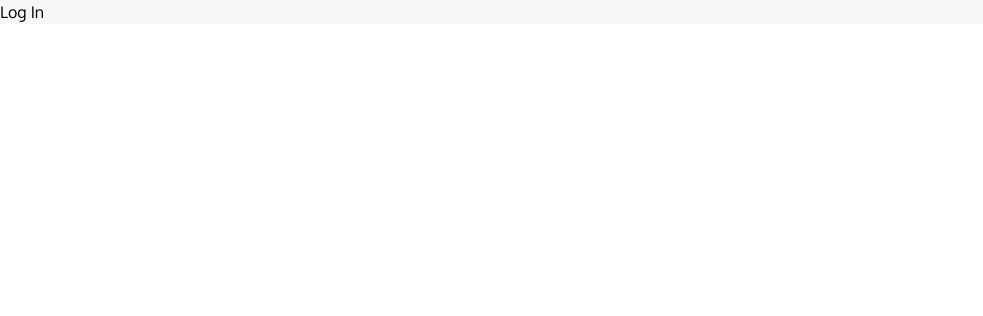
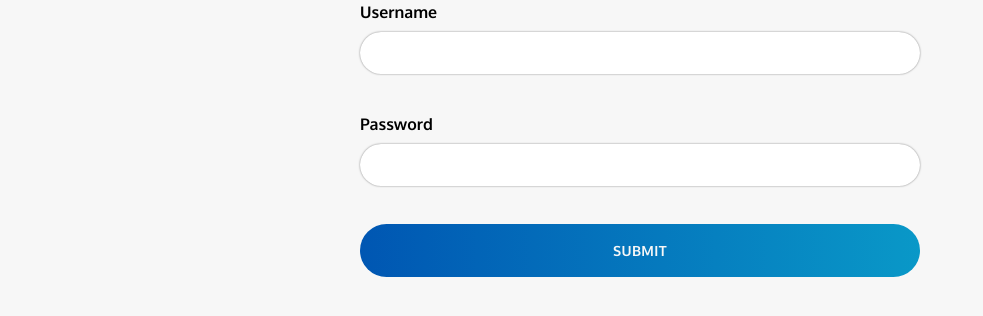
Before and after one commit to orojas12/furlorn, a React (Create React App) app: page /login in a window 1280 px wide. Shown: the top 316 px of the page, without its empty margins (0-983 px from the left). Built offline with nearby package versions, Linux system fonts and the light colour scheme.

Commit message:
add login page

```diff
--- a/src/App.tsx
+++ b/src/App.tsx
@@ -1,28 +1,10 @@
-import { BrowserRouter, Route, Routes } from "react-router-dom";
-import Components from "./pages/Components";
-import Login from "./pages/Login";
-
+import { Outlet } from "react-router-dom";
 import "./sass/main.scss";
 
 function App() {
   return (
-    <div className="App bg-light ff-sans">
-      <BrowserRouter>
-        <Routes>
-          <Route path="/">
-            {/* <Route index element={<Home />} /> */}
-            <Route path="login" element={<Login />} />
-            <Route path="components" element={<Components />} />
-            {/* <Route path="signup" element={<SignUp />} />
-            <Route path="posts">
-              <Route index element={<Posts />} />
-              <Route path=":id" element={<Post />} />
-              <Route path=":id/edit" element={<EditPost />} />
-              <Route path="new/*" element={<NewPost />} />
-            </Route> */}
-          </Route>
-        </Routes>
-      </BrowserRouter>
+    <div className="App container container--fluid bg-light ff-sans">
+      <Outlet />
     </div>
   );
 }
--- a/src/index.tsx
+++ b/src/index.tsx
@@ -1,17 +1,32 @@
 import React from "react";
 import ReactDOM from "react-dom/client";
+import { BrowserRouter, Route, Routes } from "react-router-dom";
+import Components from "./pages/Components";
+import Login from "./pages/Login";
+import reportWebVitals from "./reportWebVitals";
 import App from "./App";
-import reportWebVitals from "./reportWebVitals";
-import { AuthProvider } from "./lib/auth/AuthProvider";
 
 const root = ReactDOM.createRoot(
   document.getElementById("root") as HTMLElement
 );
 root.render(
   <React.StrictMode>
-    <AuthProvider>
-      <App />
-    </AuthProvider>
+    <BrowserRouter>
+      <Routes>
+        <Route path="/" element={<App />}>
+          {/* <Route index element={<Home />} /> */}
+          <Route path="login" element={<Login />} />
+          <Route path="components" element={<Components />} />
+          {/* <Route path="signup" element={<SignUp />} />
+            <Route path="posts">
+              <Route index element={<Posts />} />
+              <Route path=":id" element={<Post />} />
+              <Route path=":id/edit" element={<EditPost />} />
+              <Route path="new/*" element={<NewPost />} />
+            </Route> */}
+        </Route>
+      </Routes>
+    </BrowserRouter>
   </React.StrictMode>
 );
 
--- a/src/lib/auth/AuthProvider.tsx
+++ /dev/null
@@ -1,10 +0,0 @@
-import { AuthContext, useAuthAPI } from "./auth";
-
-export function AuthProvider({
-  children,
-}: {
-  children: React.ReactNode | React.ReactNode[];
-}) {
-  const auth = useAuthAPI();
-  return <AuthContext.Provider value={auth}>{children}</AuthContext.Provider>;
-}
--- a/src/lib/auth/auth.ts
+++ /dev/null
@@ -1,121 +0,0 @@
-import { createContext } from "react";
-import { useLocalStorage } from "../../hooks/useLocalStorage";
-
-type AuthContextType = ReturnType<typeof useAuthAPI>;
-
-interface IAuthResponse {
-  ok: boolean;
-  status: number | null;
-  error: string;
-}
-
-const BASE_URL = "http://127.0.0.1:8000/api";
-
-export const AuthContext = createContext<AuthContextType>(
-  {} as AuthContextType
-);
-
-export function useAuthAPI() {
-  const [accessToken, setAccessToken] = useLocalStorage("accessToken");
-  const [refreshToken, setRefreshToken] = useLocalStorage("refreshToken");
-  const [user, setUser] = useLocalStorage("user");
-
-  async function fetchUser(accessToken: string) {
-    let res;
-
-    try {
-      res = await fetch(BASE_URL + "/profile", {
-        method: "GET",
-        headers: {
-          Authorization: "Bearer " + accessToken,
-          Accept: "application/json",
-        },
-      });
-    } catch (err) {
-      console.error(err);
-      return null;
-    }
-
-    const user = await res.json();
-    setUser(user);
-    return user;
-  }
-
-  async function login(
-    username: string,
-    password: string
-  ): Promise<IAuthResponse> {
-    let res;
-    let data;
-    try {
-      res = await fetch(BASE_URL + "/token", {
-        method: "POST",
-        headers: {
-          Accept: "application/json",
-          "Content-Type": "application/json",
-        },
-        body: JSON.stringify({ username, password }),
-      });
-    } catch (err) {
-      console.error(err);
-      return {
-        ok: false,
-        status: null,
-        error: "Something went wrong. Please try again later.",
-      };
-    }
-
-    data = await res.json();
-    if (res.ok) {
-      setAccessToken(data.access);
-      setRefreshToken(data.refresh);
-      fetchUser(data.access);
-    }
-    return { ok: res.ok, status: res.status, error: data.detail || "" };
-  }
-
-  async function signup(
-    username: string,
-    password: string,
-    nickname: string | null
-  ): Promise<IAuthResponse> {
-    let res;
-    try {
-      res = await fetch(BASE_URL + "/register", {
-        method: "POST",
-        headers: {
-          Accept: "application/json",
-          "Content-Type": "application/json",
-        },
-        body: JSON.stringify({ username, password, nickname }),
-      });
-    } catch (err) {
-      console.error(err);
-      return {
-        ok: false,
-        status: null,
-        error: "Something went wrong. Please try again later.",
-      };
-    }
-    const data = await res.json();
-    return { ok: res.ok, status: res.status, error: data.detail || "" };
-  }
-
-  function logout() {
-    return;
-  }
-
-  async function refreshAccessToken() {
-    return;
-  }
-
-  return {
-    user,
-    accessToken,
-    refreshToken,
-    login,
-    signup,
-    logout,
-    refreshAccessToken,
-  };
-}
--- a/src/lib/auth/useAuth.ts
+++ /dev/null
@@ -1,6 +0,0 @@
-import { useContext } from "react";
-import { AuthContext } from "./auth";
-
-export default function useAuth() {
-  return useContext(AuthContext);
-}
--- a/src/pages/Components.tsx
+++ b/src/pages/Components.tsx
@@ -7,7 +7,7 @@ export interface IComponentsProps {}
 export default function Components(props: IComponentsProps) {
   return (
     <div
-      className="container flex flex-column justify-center align-center flow"
+      className="flex flex-column justify-center align-center flow"
       style={{ minHeight: "inherit" }}
     >
       <h1 className="text-4xl ff-cursive spacing-tight">Display</h1>
@@ -26,7 +26,7 @@ export default function Components(props: IComponentsProps) {
       <Card />
       <Breadcrumb />
       <Badge>optional</Badge>
-      <FormInput
+      {/* <FormInput
         key={1}
         name="username"
         type="text"
@@ -37,8 +37,8 @@ export default function Components(props: IComponentsProps) {
         errorMsg="Username is too short."
         description="Username must be at least 3 characters long"
         pattern="[A-Za-z]{3,20}"
-      />
-      <Form
+      /> */}
+      {/* <Form
         id="testForm"
         inputs={[
           {
@@ -81,7 +81,7 @@ export default function Components(props: IComponentsProps) {
           password: "",
           confirmPassword: "",
         }}
-      />
+      /> */}
       <Tooltip
         id="testtooltip"
         position="left-start"
--- a/src/pages/Login.tsx
+++ b/src/pages/Login.tsx
@@ -1,7 +1,44 @@
-import * as React from "react";
+import { useState } from "react";
+import { useNavigate } from "react-router-dom";
+import { Form } from "../components/form";
 
 export interface ILogInProps {}
 
 export default function Login(props: ILogInProps) {
-  return <div>Log In</div>;
+  const navigate = useNavigate();
+
+  async function login(data: FormData) {
+    // authenticate user
+    navigate("/home");
+  }
+
+  return (
+    <div className="Login">
+      <Form
+        id="loginForm"
+        inputs={[
+          {
+            key: 1,
+            name: "username",
+            type: "text",
+            label: "Username",
+            required: true,
+            errorMsg: "Username must be 2-32 characters",
+            validate: (input) => input.length >= 2 && input.length <= 32,
+          },
+          {
+            key: 2,
+            name: "password",
+            type: "text",
+            label: "Password",
+            required: true,
+            errorMsg: "Password must be 8-128 alphanumeric characters.",
+            validate: (input) => input.length >= 8 && input.length <= 128,
+          },
+        ]}
+        initialState={{ username: "", password: "" }}
+        onSubmit={login}
+      ></Form>
+    </div>
+  );
 }
--- a/src/sass/main.scss
+++ b/src/sass/main.scss
@@ -14,3 +14,9 @@
 @use "components/form";
 @use "components/badge";
 @use "components/tooltip";
+
+@use "pages/login";
+
+.App {
+  min-height: 100vh;
+}
--- /dev/null
+++ b/src/sass/pages/_login.scss
@@ -0,0 +1,6 @@
+.Login {
+  display: flex;
+  flex-direction: column;
+  justify-content: center;
+  align-items: center;
+}
```
Also changed, not shown: src/lib/utils.ts (deleted, +0 -7 lines).
